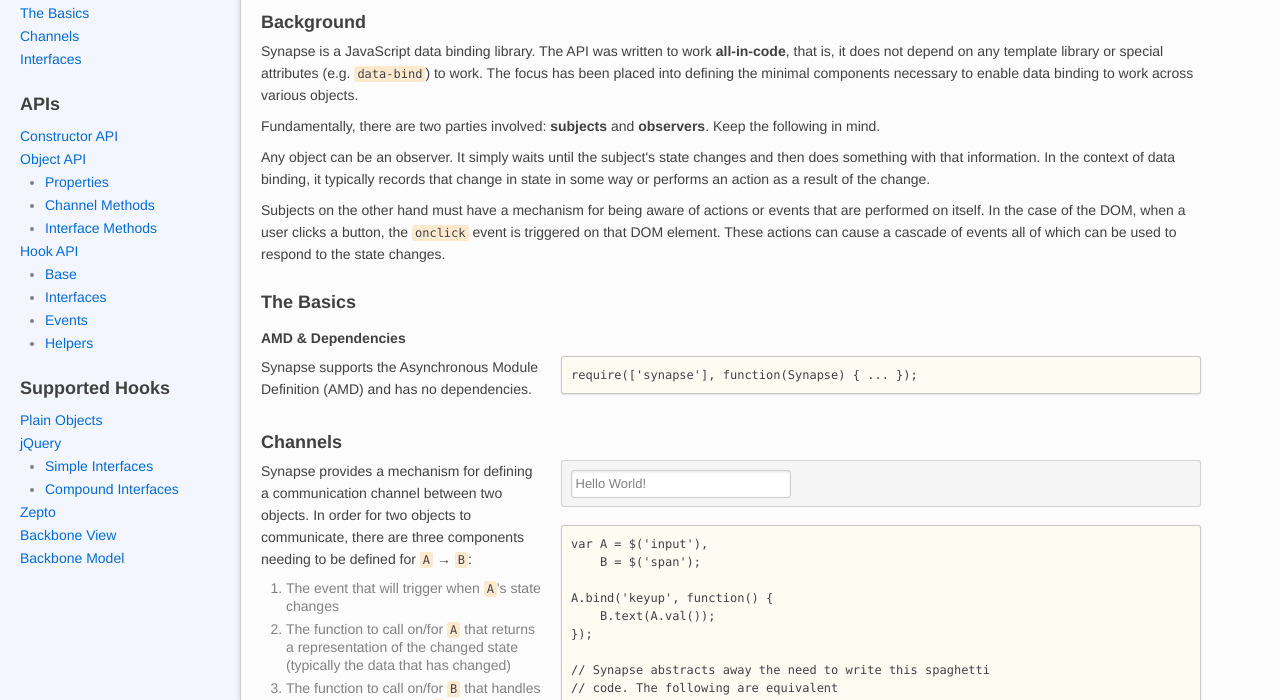
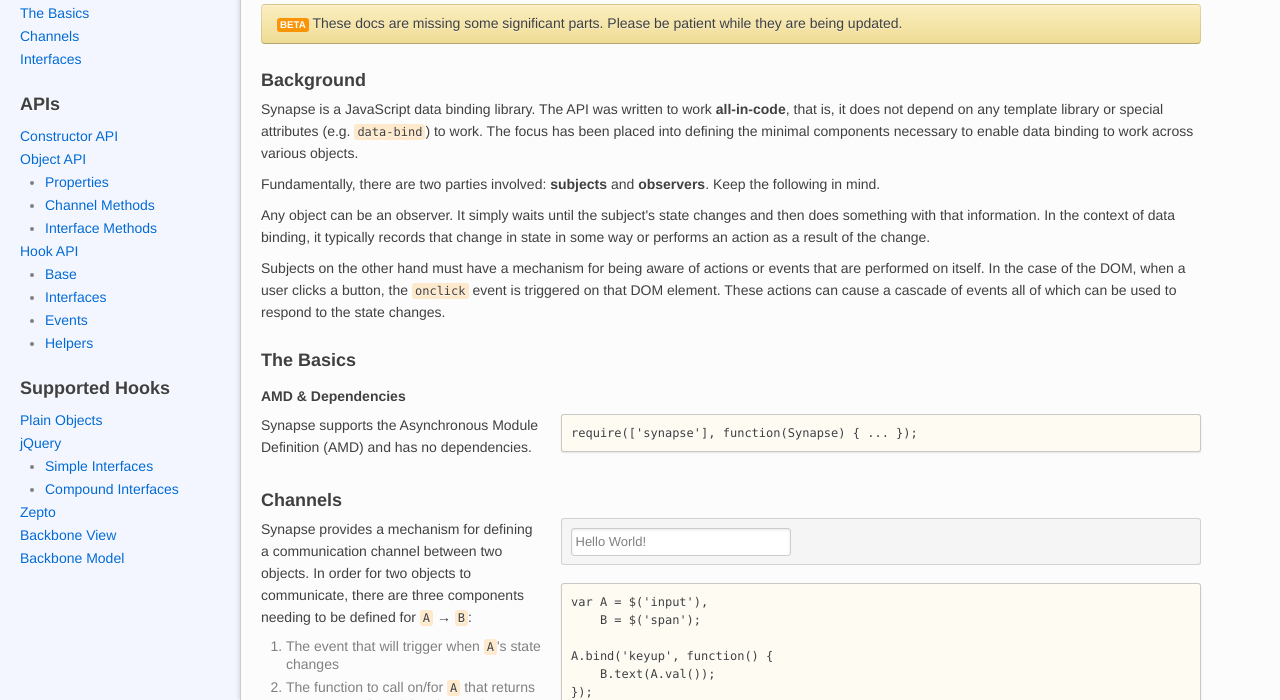
Before and after one commit to bruth/synapse, a plain HTML site: page docs/index.html in a window 1280 px wide. Shown: the part 100-800 px from the top of the page. Drawn offline with Linux system fonts and the light colour scheme.

Commit message:
Add note about the state of the docs

```diff
--- a/docs/index.html
+++ b/docs/index.html
@@ -82,6 +82,12 @@
         <div id="content">
 
             <h1>Synapse - Data Binding For The Rest Of Us</h1>
+
+            <section class="span16">
+                <p class="alert-message">
+                <span class="label warning">BETA</span> These docs are missing some significant parts. Please
+                be patient while they are being updated.</p>
+            </section>
 
             <h3 id="background">Background</h3>
 
```
